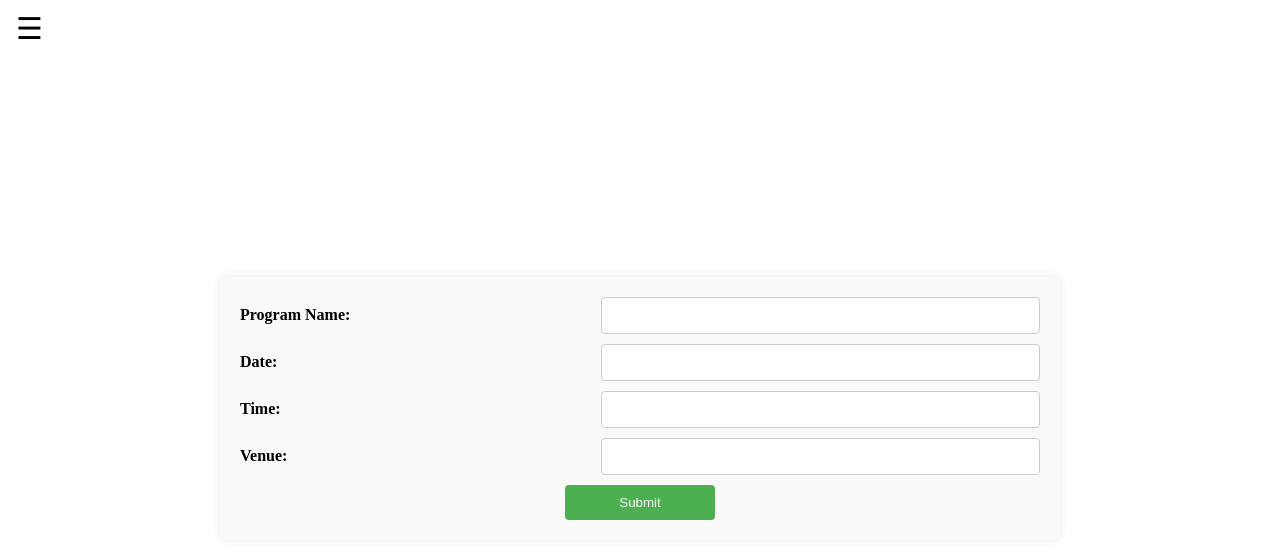
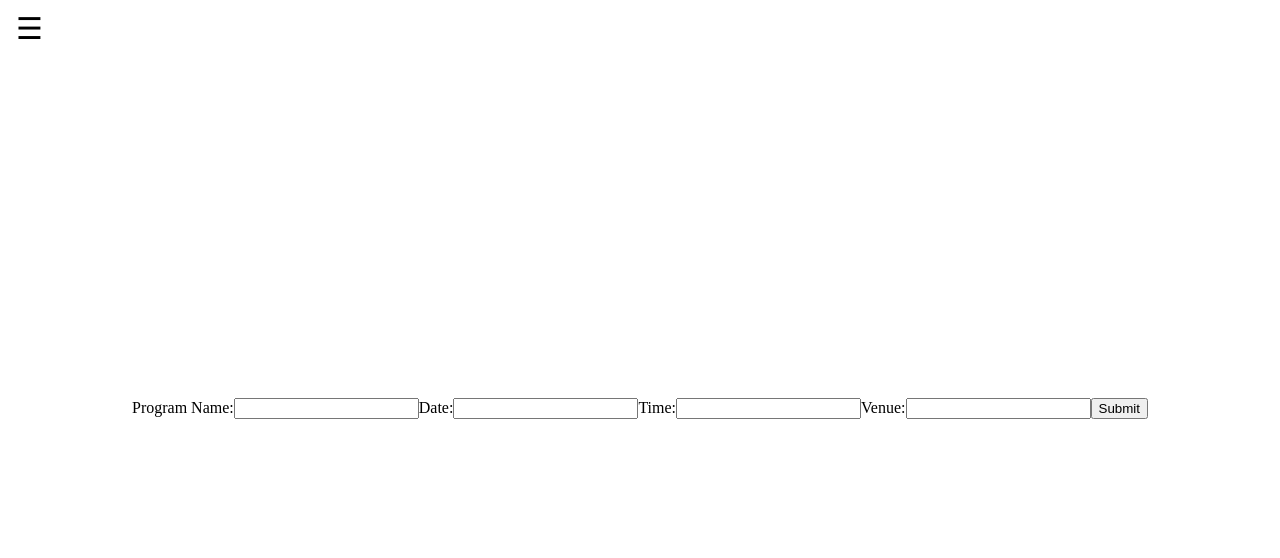
Before and after one commit to Javadamkd/art-fest-management, a Next.js app: page /programs in a window 1280 px wide. Shown: the top 558 px of the page. Built offline with nearby package versions, Linux system fonts and the light colour scheme.

Commit message:
Update programs.js

```diff
--- a/pages/programs.js
+++ b/pages/programs.js
@@ -1,26 +1,19 @@
 // pages/programs.js
-import React from 'react';
-import styles from './programs.module.css';
+import styles from './Programs.module.css';
 
 const Programs = () => {
   return (
     <div className={styles.formContainer}>
-      <form className={styles.form}>
-        <label htmlFor="programName" className={styles.label}>Program Name:</label>
-        <input type="text" id="programName" name="programName" required className={styles.input} />
-
-        <label htmlFor="date" className={styles.label}>Date:</label>
-        <input type="text" id="date" name="date" required className={styles.input} />
-
-        <label htmlFor="time" className={styles.label}>Time:</label>
-        <input type="text" id="time" name="time" required className={styles.input} />
-
-        <label htmlFor="venue" className={styles.label}>Venue:</label>
-        <input type="text" id="venue" name="venue" required className={styles.input} />
-
-        <div className={styles.buttonContainer}>
-          <button type="submit" className={styles.button}>Submit</button>
-        </div>
+      <form className={styles.programForm}>
+        <label>Program Name:</label>
+        <input type="text" />
+        <label>Date:</label>
+        <input type="text" />
+        <label>Time:</label>
+        <input type="text" />
+        <label>Venue:</label>
+        <input type="text" />
+        <button type="submit">Submit</button>
       </form>
     </div>
   );
```
